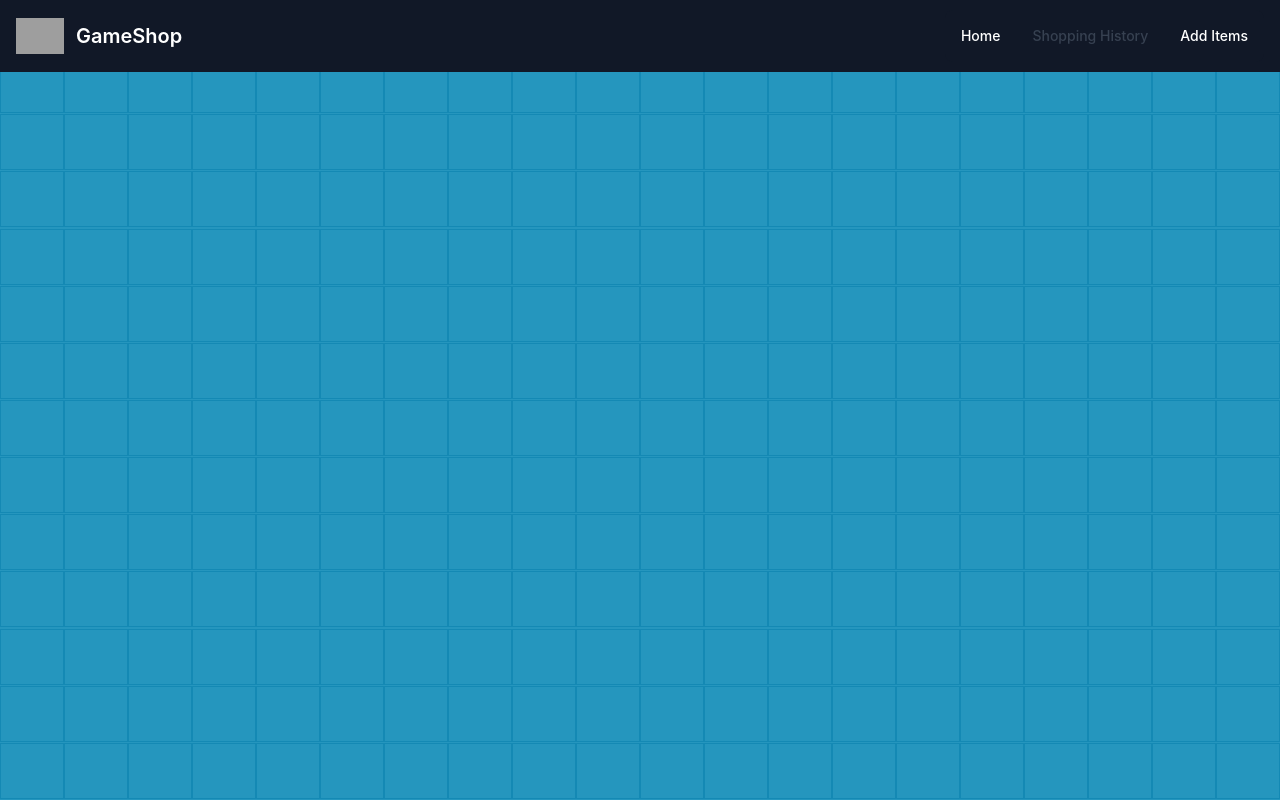
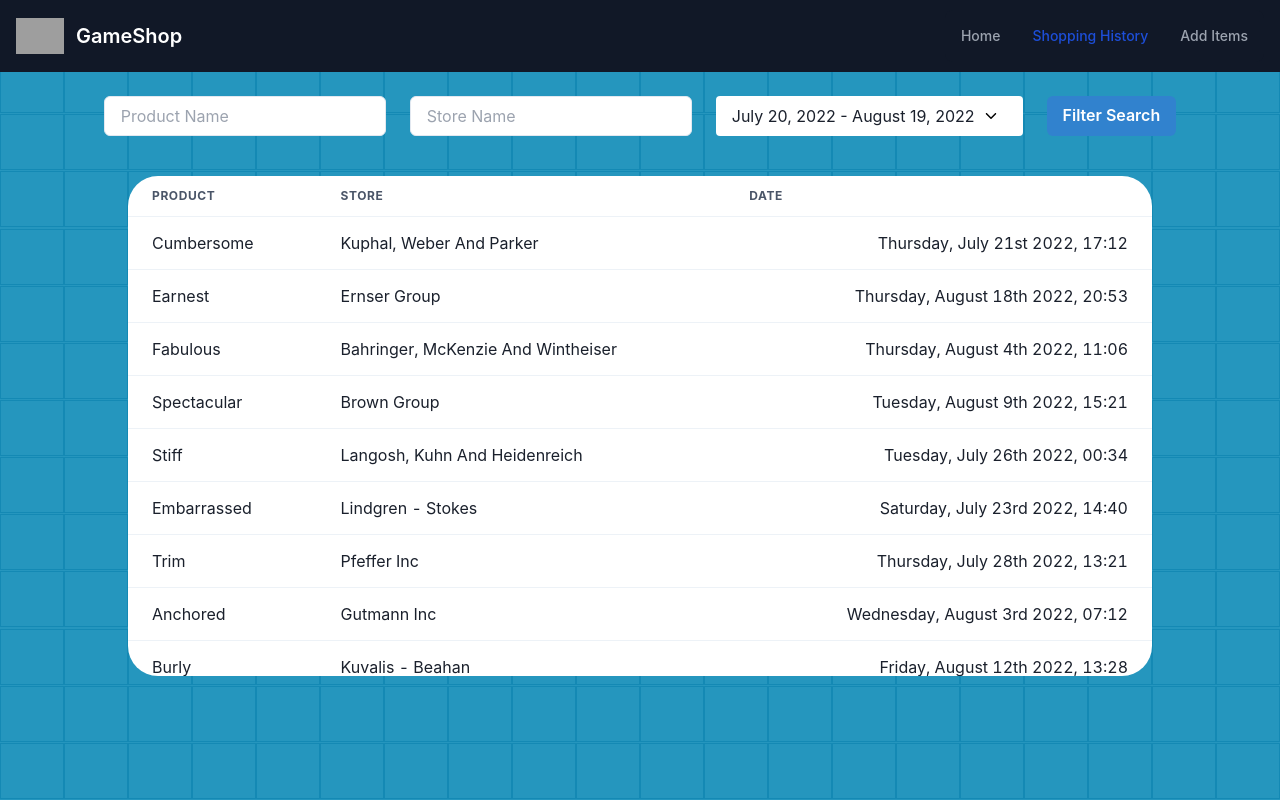
Before and after one commit to vicksEmmanuel/rush_test, a Next.js app: page /history in a window 1280 px wide. Built offline with nearby package versions, Linux system fonts and the light colour scheme; no server answers; grey boxes are pictures that could not be loaded; what urql would draw is missing.

Commit message:
fix: initial page 2

```diff
--- /dev/null
+++ b/components/BasicDateRangePicker.tsx
@@ -0,0 +1,71 @@
+import 'react-date-range/dist/styles.css'; // main style file
+import { IoIosArrowDown, IoIosArrowUp } from 'react-icons/io';
+import 'react-date-range/dist/theme/default.css';
+import * as React from 'react';
+import { DateRangePicker } from 'react-date-range';
+import { format, isValid, sub, subDays } from 'date-fns';
+
+export interface RangeType {
+  startDate: Date;
+  endDate: Date;
+  key: 'selection';
+}
+
+export default function BasicDateRangePicker({
+  setDateRange,
+}: {
+  setDateRange?(e: RangeType): void;
+}) {
+  const selection: RangeType = {
+    startDate: subDays(new Date(), 30),
+    endDate: new Date(),
+    key: 'selection',
+  };
+  const [value, setValue] = React.useState<RangeType>(selection);
+  const [isOpen, setIsOpen] = React.useState(false);
+
+  const handleSelect = (ranges: { selection: RangeType }) => {
+    setValue(ranges.selection);
+  };
+
+  React.useEffect(() => {
+    if (value) {
+      setDateRange?.(value);
+    }
+  }, [value]);
+
+  return (
+    <div className="overflow-scroll">
+      <div
+        className="relative z-50 w-full h-full bg-white px-4 rounded py-2 mt-1 items-center flex justify-center"
+        onClick={() => setIsOpen(!isOpen)}
+      >
+        {isValid(value?.startDate) && isValid(value?.endDate) && (
+          <div className="flex flex-row cursor-pointer">
+            {format(new Date(value?.startDate!), 'MMMM dd, yyyy')} -{' '}
+            {format(new Date(value?.endDate!), 'MMMM dd, yyyy')}
+            <div className="align-center flex items-center mx-2">
+              {!isOpen ? (
+                <IoIosArrowDown color="#000" />
+              ) : (
+                <IoIosArrowUp color="#000" />
+              )}
+            </div>
+          </div>
+        )}
+      </div>
+
+      {isOpen && (
+        <div className="absolute z-50 md:left-[25%] lg:left-[30.5%]">
+          <DateRangePicker
+            ranges={[value]}
+            moveRangeOnFirstSelection
+            retainEndDateOnFirstSelection
+            dragSelectionEnabled
+            onChange={handleSelect as any}
+          />
+        </div>
+      )}
+    </div>
+  );
+}
--- a/components/NavBar.tsx
+++ b/components/NavBar.tsx
@@ -2,7 +2,8 @@ import Link from 'next/link';
 import { useRouter } from 'next/router';
 
 const NavBar = () => {
-  const { pathname } = useRouter();
+  let { pathname } = useRouter();
+  pathname = pathname.toLowerCase();
   const color = 'text-blue-700';
 
   return (
@@ -24,10 +25,10 @@ const NavBar = () => {
           <ul className="flex flex-col p-4 mt-4 bg-gray-50 rounded-lg border border-gray-100 md:flex-row md:space-x-8 md:mt-0 md:text-sm md:font-medium md:border-0 bg-gray-800 md:bg-gray-900 border-gray-700">
             <li>
               <div
-                className={`block py-2 pr-4 pl-3 text-gray-700 rounded hover:bg-gray-100 md:hover:bg-transparent md:border-0 md:hover:text-blue-700 md:p-0 text-gray-400 md:hover:text-white hover:bg-gray-700 hover:text-white md:hover:bg-transparent ${
-                  !(pathname === '/history' || pathname === '/addItems')
+                className={`block py-2 pr-4 pl-3 rounded hover:bg-gray-100 md:hover:bg-transparent md:border-0 md:hover:text-blue-700 md:p-0 md:hover:text-white hover:bg-gray-700 hover:text-white md:hover:bg-transparent ${
+                  !(pathname === '/history' || pathname === '/additems')
                     ? color
-                    : 'text-white'
+                    : 'text-gray-400'
                 }`}
                 aria-current="page"
               >
@@ -36,8 +37,8 @@ const NavBar = () => {
             </li>
             <li>
               <div
-                className={`block py-2 pr-4 pl-3 text-gray-700 rounded hover:bg-gray-100 md:hover:bg-transparent md:border-0 md:hover:text-blue-700 md:p-0 text-gray-400 md:hover:text-white hover:bg-gray-700 hover:text-white md:hover:bg-transparent ${
-                  pathname === '/history' ? color : 'text-white'
+                className={`block py-2 pr-4 pl-3 rounded hover:bg-gray-100 md:hover:bg-transparent md:border-0 md:hover:text-blue-700 md:p-0 md:hover:text-white hover:bg-gray-700 hover:text-white md:hover:bg-transparent ${
+                  pathname === '/history' ? color : 'text-gray-400'
                 }`}
               >
                 <Link href={'/history'}>Shopping History</Link>
@@ -45,8 +46,8 @@ const NavBar = () => {
             </li>
             <li>
               <div
-                className={`block py-2 pr-4 pl-3 text-gray-700 rounded hover:bg-gray-100 md:hover:bg-transparent md:border-0 md:hover:text-blue-700 md:p-0 text-gray-400 md:hover:text-white hover:bg-gray-700 hover:text-white md:hover:bg-transparent ${
-                  pathname === '/addItems' ? color : 'text-white'
+                className={`block py-2 pr-4 pl-3 rounded hover:bg-gray-100 md:hover:bg-transparent md:border-0 md:hover:text-blue-700 md:p-0 md:hover:text-white hover:bg-gray-700 hover:text-white md:hover:bg-transparent ${
+                  pathname === '/additems' ? color : 'text-gray-400'
                 }`}
               >
                 <Link href={'/addItems'}>Add Items</Link>
--- a/package.json
+++ b/package.json
@@ -22,13 +22,16 @@
     "@storybook/node-logger": "^6.5.10",
     "@urql/exchange-multipart-fetch": "^0.1.14",
     "autoprefixer": "^10.4.8",
+    "date-fns": "^2.29.2",
     "framer-motion": "^7.0.0",
     "graphql": "^16.5.0",
     "gsap": "^3.10.4",
     "lodash": "^4.17.21",
+    "moment": "^2.29.4",
     "next": "12.2.5",
     "postcss": "^8.4.16",
     "react": "18.2.0",
+    "react-date-range": "^1.4.0",
     "react-dom": "18.2.0",
     "react-hook-form": "^7.34.2",
     "react-icons": "^4.4.0",
@@ -61,6 +64,7 @@
     "@storybook/testing-library": "^0.0.13",
     "@types/node": "18.6.4",
     "@types/react": "18.0.16",
+    "@types/react-date-range": "^1.4.4",
     "@types/react-dom": "18.0.6",
     "babel-loader": "^8.2.5",
     "eslint": "8.21.0",
--- a/pages/api/previousShoppingHistory.ts
+++ b/pages/api/previousShoppingHistory.ts
@@ -1,20 +1,41 @@
 // Next.js API route support: https://nextjs.org/docs/api-routes/introduction
+import { isAfter, isBefore, isSameDay, isValid } from 'date-fns';
 import { isEmpty } from 'lodash';
 import type { NextApiRequest, NextApiResponse } from 'next';
 import previousShoppingList from '../../data/shop';
 import { Shop } from '../../state/useShopList';
 
-type Data = {
+export type Data = {
   data: Array<Shop>;
+  hasNextPage?: boolean;
 };
 
 export interface Query {
   limit?: number;
   pageNumber?: number;
   store?: string;
-  date?: string;
+  startDate?: string | Date;
+  endDate?: string | Date;
   name?: string;
 }
+
+export const sameOrBefore = (d1 = new Date(), d2 = new Date()) => {
+  return isSameDay(d1, d2) || isBefore(d1, d2);
+};
+
+export const sameOrAfter = (d1 = new Date(), d2 = new Date()) => {
+  return isSameDay(d1, d2) || isAfter(d1, d2);
+};
+
+export const isBetween = (
+  startDate = new Date(),
+  endDate = new Date(),
+  comparedDate = new Date()
+) => {
+  return (
+    sameOrBefore(endDate, comparedDate) && sameOrAfter(startDate, comparedDate)
+  );
+};
 
 export default function handler(
   req: NextApiRequest,
@@ -25,25 +46,31 @@ export default function handler(
   if (isEmpty(query)) {
     query = { limit: 10, pageNumber: 1 };
   }
+  const controls = (query.limit ?? 10) * (query.pageNumber ?? 1);
+  const value = previousShoppingList.filter((i) => {
+    if (
+      !isEmpty(query.name) &&
+      i.name?.toLowerCase().includes(query.name?.toLowerCase()!)
+    ) {
+      return true;
+    } else if (
+      !isEmpty(query.store) &&
+      i.store?.toLowerCase().includes(query.store?.toLowerCase()!)
+    ) {
+      return true;
+    } else if (
+      isValid(new Date(query.startDate!)) &&
+      new Date(i.dateTime) >= new Date(query?.startDate!) &&
+      isValid(new Date(query.endDate!)) &&
+      new Date(i.dateTime) <= new Date(query?.endDate!)
+    ) {
+      return true;
+    }
+    return false;
+  });
+  const limitedResult = value.slice(0, controls) as unknown as Array<Shop>;
 
-  const value = previousShoppingList
-    .filter((i) => {
-      if (i.name?.toLowerCase().includes(query.name?.toLowerCase() ?? '')) {
-        return true;
-      } else if (
-        i.store?.toLowerCase().includes(query.store?.toLowerCase() ?? '')
-      ) {
-      } else if (true) {
-        //TODO: search for datetime
-        return false;
-      }
-
-      return false;
-    })
-    .slice(
-      0,
-      (query.limit ?? 10) * (query.pageNumber ?? 1)
-    ) as unknown as Array<Shop>;
-
-  res.status(200).json({ data: value });
+  res
+    .status(200)
+    .json({ data: limitedResult, hasNextPage: controls > value.length });
 }
--- a/pages/history.tsx
+++ b/pages/history.tsx
@@ -1,14 +1,174 @@
-import React from 'react';
+import {
+  Box,
+  Button,
+  Input,
+  Table,
+  TableContainer,
+  Tbody,
+  Td,
+  Th,
+  Thead,
+  Tr,
+} from '@chakra-ui/react';
+import moment from 'moment';
+import { useEffect, useRef, useState } from 'react';
+import { useForm } from 'react-hook-form';
+import BasicDateRangePicker from '../components/BasicDateRangePicker';
 import Layout from '../layout/layout';
+import { Shop } from '../state/useShopList';
+import { Data, Query } from './api/previousShoppingHistory';
 
 const History = () => {
-  const fetchHistory = async () => {
-    const response = await fetch('/api/previousShoppingHistory');
+  const fetchHistory = async (e: Query) => {
+    const url = `/api/previousShoppingHistory?limit=${e.limit}&pageNumber=${e.pageNumber}&store=${e.store}&name=${e.name}&startDate=${e.startDate}&endDate=${e.endDate}`;
+    const response = await fetch(url);
     const data = await response.json();
     return data;
   };
 
-  return <Layout></Layout>;
+  const { register, handleSubmit, setValue, watch } = useForm({
+    defaultValues: {
+      name: '',
+      store: '',
+      dateRange: [] as Array<Date> | undefined,
+    },
+    mode: 'onChange',
+    reValidateMode: 'onChange',
+  });
+
+  useEffect(() => {
+    submit(watch());
+  }, []);
+
+  const [result, setResult] = useState<Array<Shop>>([]);
+  const [pageNumber, setPageNumber] = useState(1);
+
+  const submit = async (e: any) => {
+    const resultFromApi = await fetchHistory({
+      limit: 10,
+      name: e?.name,
+      store: e?.store,
+      pageNumber: 1,
+      startDate: watch('dateRange')?.[0] ?? undefined,
+      endDate: watch('dateRange')?.[1] ?? undefined,
+    });
+    setPageNumber(1);
+
+    setResult([...resultFromApi.data]);
+  };
+
+  const listInnerRef = useRef();
+
+  const onScroll = async () => {
+    if (listInnerRef.current) {
+      const { scrollTop, scrollHeight, clientHeight } = listInnerRef.current;
+      if (scrollTop + clientHeight === scrollHeight) {
+        const newResults = (await fetchHistory({
+          limit: 10,
+          name: watch('name'),
+          store: watch('store'),
+          pageNumber: pageNumber + 1,
+          startDate: watch('dateRange')?.[0] ?? undefined,
+          endDate: watch('dateRange')?.[1] ?? undefined,
+        })) as Data;
+        setPageNumber(pageNumber + 1);
+
+        setResult([...result, ...(newResults?.data ?? [])]);
+      }
+    }
+  };
+
+  return (
+    <Layout>
+      <div className="z-50">
+        <form
+          onSubmit={handleSubmit(submit)}
+          className="lg:flex lg:flex-row md:flex-row md:flex justify-center z-50 relative my-5"
+        >
+          <div className="flex flex-col mb-4 mx-3">
+            <Input
+              placeholder="Product Name"
+              className="my-1 bg-white"
+              backgroundColor={'white'}
+              {...register('name')}
+            />
+          </div>
+          <div className="flex flex-col mb-4 mx-3">
+            <Input
+              placeholder="Store Name"
+              className="my-1 bg-white"
+              backgroundColor={'white'}
+              {...register('store')}
+            />
+          </div>
+          <div className="flex flex-col mb-4 mx-3">
+            <div className="">
+              <BasicDateRangePicker
+                setDateRange={(e) => {
+                  setValue('dateRange', [e?.startDate, e?.endDate]);
+                }}
+              />
+            </div>
+          </div>
+          <div className="flex mb-4 mt-1 flex-col mx-3">
+            <Button type="submit" colorScheme="blue">
+              Filter Search
+            </Button>
+          </div>
+        </form>
+
+        <div className="">
+          <Box className="relative z-30 flex justify-center items-center">
+            <TableContainer
+              onScroll={onScroll}
+              backgroundColor={'#fff'}
+              ref={listInnerRef as any}
+              style={{
+                height: '500px',
+                alignSelf: 'center',
+                borderRadius: 30,
+                width: '80%',
+                overflowY: 'auto',
+              }}
+            >
+              <Table variant="simple">
+                <Thead>
+                  <Tr>
+                    <Th>Product</Th>
+                    <Th>Store</Th>
+                    <Th>Date</Th>
+                  </Tr>
+                </Thead>
+                <Tbody>
+                  {result.map((i, idx) => {
+                    return (
+                      <Tr key={idx}>
+                        <Td textTransform={'capitalize'}>{i.name}</Td>
+                        <Td textTransform={'capitalize'}>
+                          <a
+                            href={i.storeLink}
+                            target={'_blank'}
+                            rel="noreferrer"
+                          >
+                            {i.store}
+                          </a>
+                        </Td>
+                        <Td isNumeric>
+                          {moment(new Date(i.dateTime)).format(
+                            'dddd, MMMM Do yyyy, HH:mm'
+                          )}
+                        </Td>
+                      </Tr>
+                    );
+                  })}
+                </Tbody>
+              </Table>
+            </TableContainer>
+          </Box>
+        </div>
+      </div>
+    </Layout>
+  );
 };
 
 export default History;
```
Also changed, not shown: 1 other file (tests, documents, lock files or other folders).
